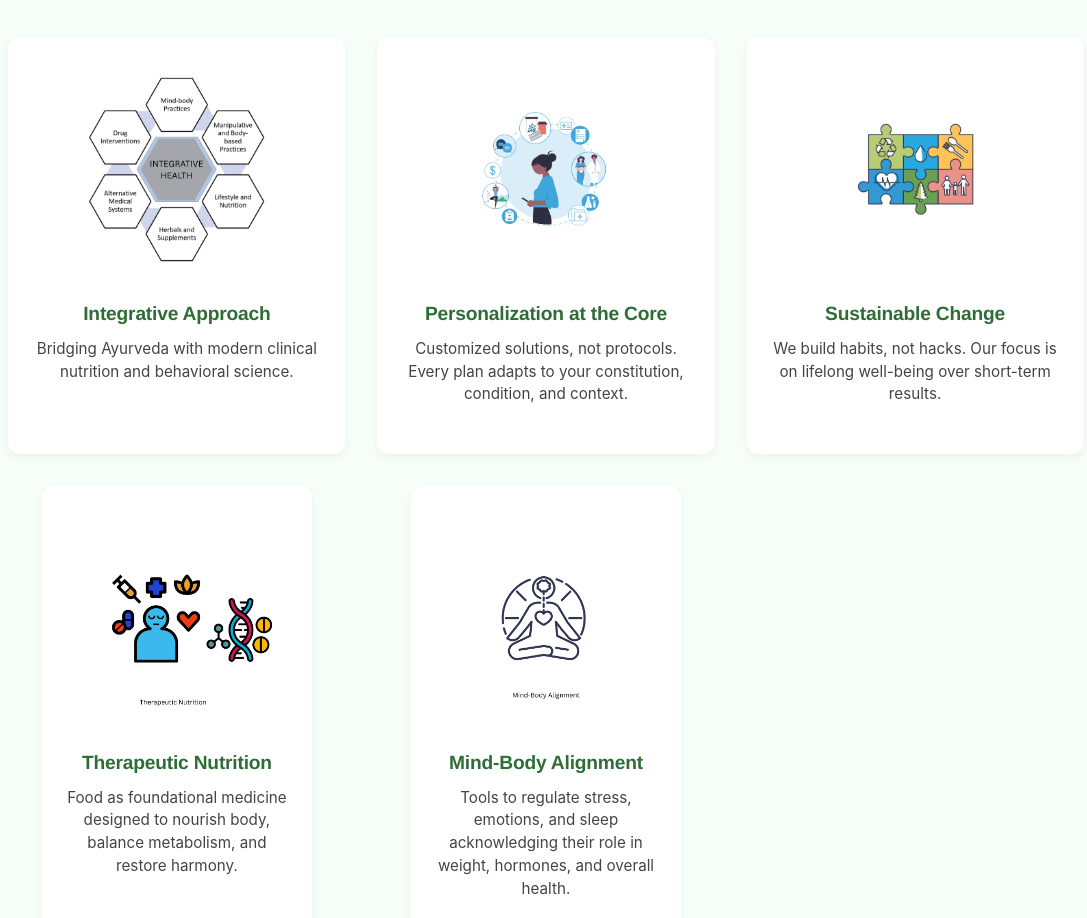
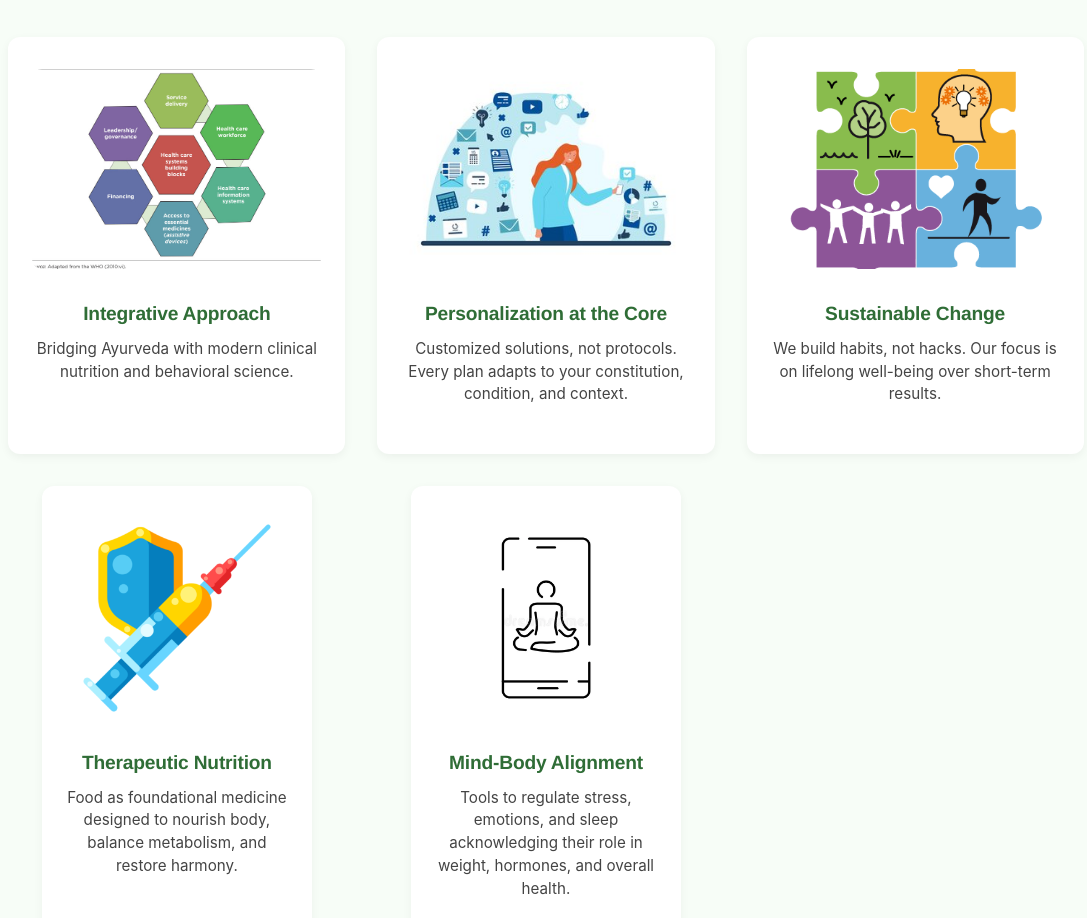
Before and after one commit to Sunit46x/about-us, a plain HTML site: page index.html in a window 1280 px wide. Shown: the part 337-1255 px from the top of the page, without its empty margins (94-1181 px from the left). Drawn offline with Linux system fonts and the light colour scheme.

Commit message:
all done

```diff
--- a/index.html
+++ b/index.html
@@ -46,33 +46,33 @@
 
             <div class="features">
                 <div class="feature">
-                    <img src="./images/11.jpg" alt="Integrative Approach">
+                    <img src="./images/l55.jpg" alt="Integrative Approach">
                     <h3>Integrative Approach</h3>
                     <p>Bridging Ayurveda with modern clinical nutrition and behavioral science.</p>
                 </div>
 
                 <div class="feature">
-                    <img src="./images/12.jpg" alt="Personalization">
+                    <img src="./images/l22.jpg" alt="Personalization">
                     <h3>Personalization at the Core</h3>
                     <p>Customized solutions, not protocols. Every plan adapts to your constitution, condition, and
                         context.</p>
                 </div>
 
                 <div class="feature">
-                    <img src="./images/13.jpg" alt="Sustainable Change">
+                    <img src="./images/l33.png" alt="Sustainable Change">
                     <h3>Sustainable Change</h3>
                     <p>We build habits, not hacks. Our focus is on lifelong well-being over short-term results.</p>
                 </div>
 
                 <div class="feature">
-                    <img src="images/14.jpg" alt="Therapeutic Nutrition">
+                    <img src="images/l44.png" alt="Therapeutic Nutrition">
                     <h3>Therapeutic Nutrition</h3>
                     <p>Food as foundational medicine designed to nourish body, balance metabolism, and restore harmony.
                     </p>
                 </div>
 
                 <div class="feature">
-                    <img src="images/15.jpg" alt="Mind-Body Alignment">
+                    <img src="images/l5.webp" alt="Mind-Body Alignment">
                     <h3>Mind-Body Alignment</h3>
                     <p>Tools to regulate stress, emotions, and sleep acknowledging their role in weight, hormones, and
                         overall health.</p>
```
Also changed, not shown: images/l22 copy.jpg (added), images/l22.jpg (added), images/l33 copy.png (added), images/l33.png (added), images/l44.png (added), images/l5.webp (added), images/l55.jpg (added).
